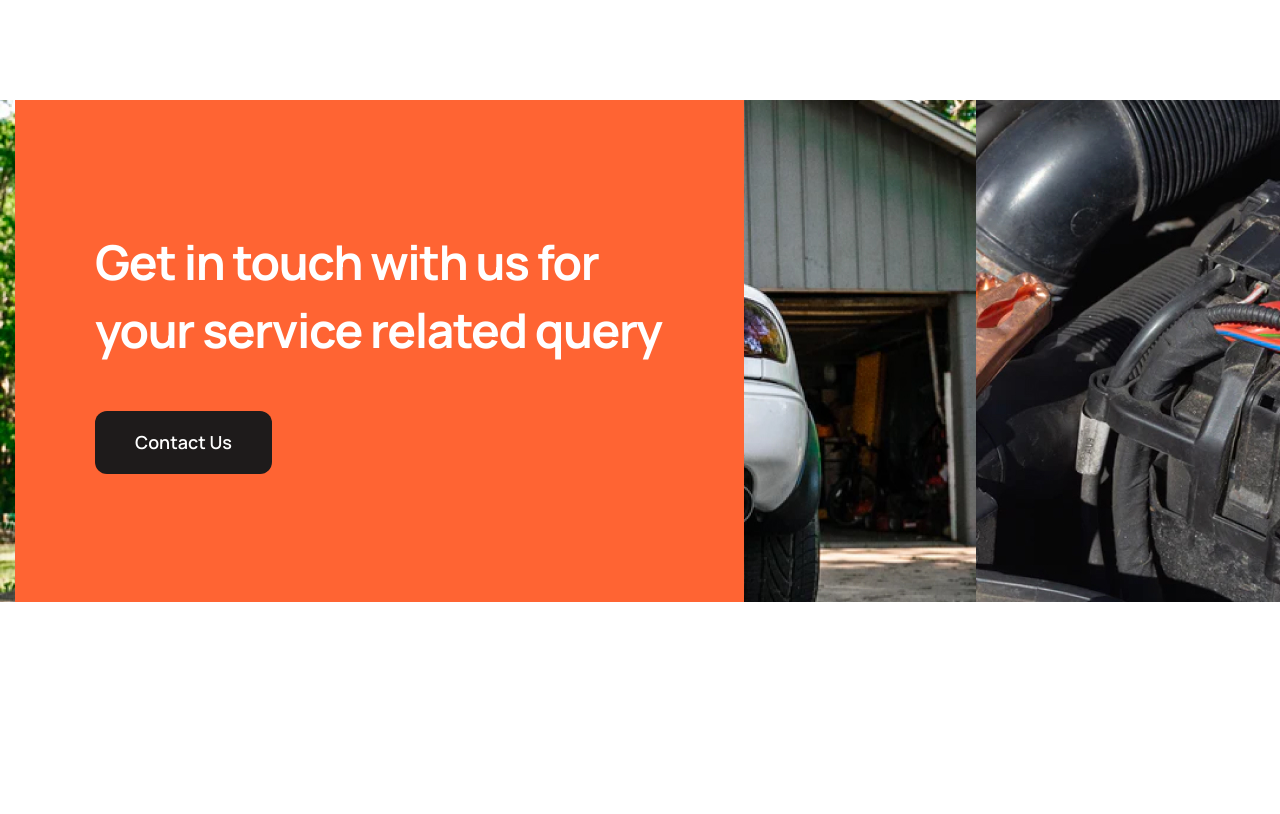
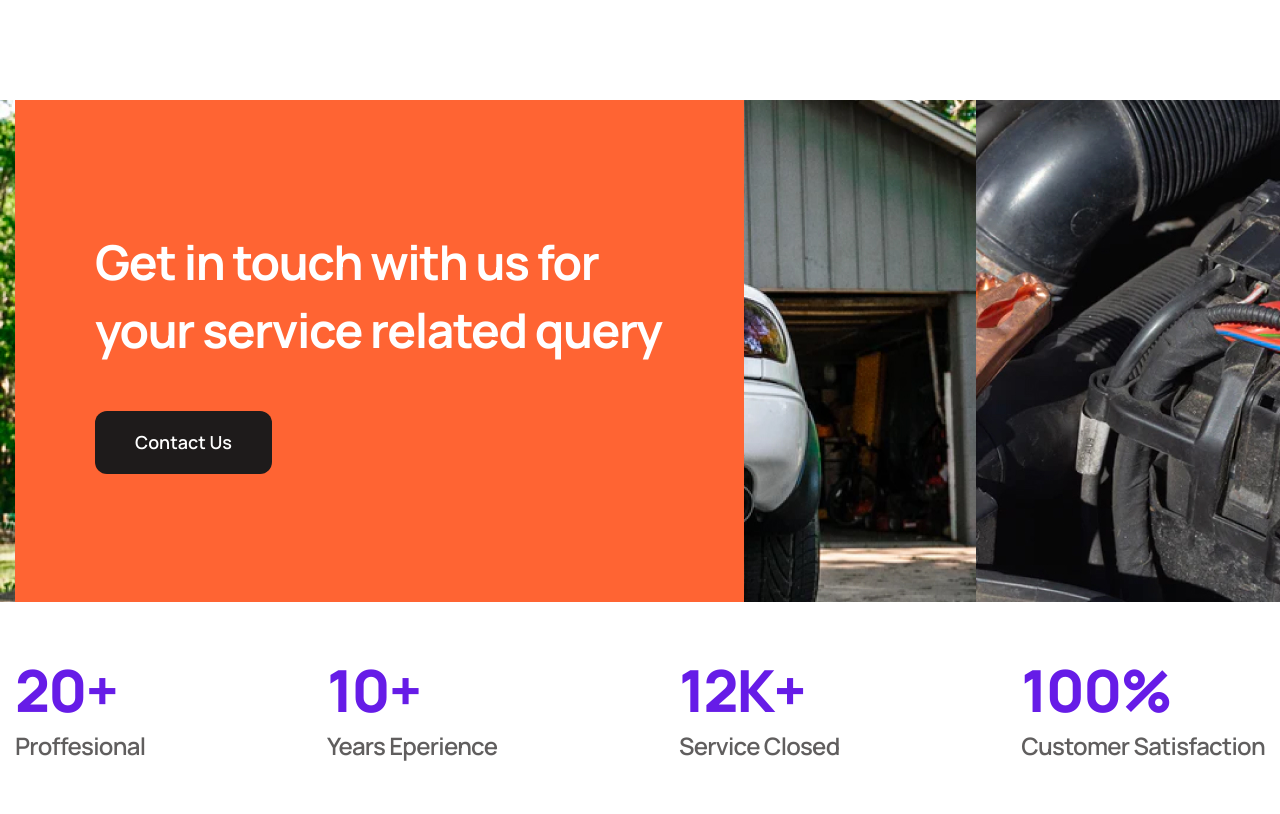
Before and after one commit to serlisovyk/Auto, a plain HTML site: page index.html in a window 1280 px wide. Shown: the part 2717-3531 px from the top of the page. Before the commit the page ends 3319 px from the top, so only its background shows below. Drawn offline with Linux system fonts and the light colour scheme.

Commit message:
Added stat section

```diff
--- a/css/style.css
+++ b/css/style.css
@@ -677,3 +677,52 @@ h2 {
   }
 }
 /* #endregion */
+/* #region Stat */
+.stat {
+  padding: 50px 0;
+}
+.stat__inner {
+  display: flex;
+  flex-wrap: wrap;
+  justify-content: space-between;
+  gap: 20px;
+}
+.stat__content {
+  display: flex;
+  flex-direction: column;
+  align-items: start;
+}
+.stat__number {
+  font-weight: 800;
+  font-size: 58px;
+  line-height: 131%;
+  letter-spacing: -0.03em;
+  text-align: center;
+  color: #661ce7;
+}
+.stat__text {
+  font-weight: 600;
+  font-size: 24px;
+  line-height: 150%;
+  letter-spacing: -0.03em;
+  color: var(--black);
+  opacity: 0.7;
+}
+@media (max-width: 900px) {
+  .stat__inner {
+    flex-direction: column;
+    justify-content: center;
+  }
+  .stat__content {
+    align-items: center;
+  }
+}
+@media (max-width: 767px) {
+  .stat__number {
+    font-size: 44px;
+  }
+  .stat__text {
+    font-size: 16px;
+  }
+}
+/* #endregion */
--- a/index.html
+++ b/index.html
@@ -270,6 +270,30 @@
         </div>
       </div>
       <!-- #endregion -->
+      <!-- #region Stat -->
+      <div class="stat">
+        <div class="container">
+          <div class="stat__inner">
+            <div class="stat__content">
+              <div class="stat__number">20+</div>
+              <div class="stat__text">Proffesional</div>
+            </div>
+            <div class="stat__content">
+              <div class="stat__number">10+</div>
+              <div class="stat__text">Years Eperience</div>
+            </div>
+            <div class="stat__content">
+              <div class="stat__number">12K+</div>
+              <div class="stat__text">Service Closed</div>
+            </div>
+            <div class="stat__content">
+              <div class="stat__number">100%</div>
+              <div class="stat__text">Customer Satisfaction</div>
+            </div>
+          </div>
+        </div>
+      </div>
+      <!-- #endregion -->
     </div>
   </body>
 </html>
```
